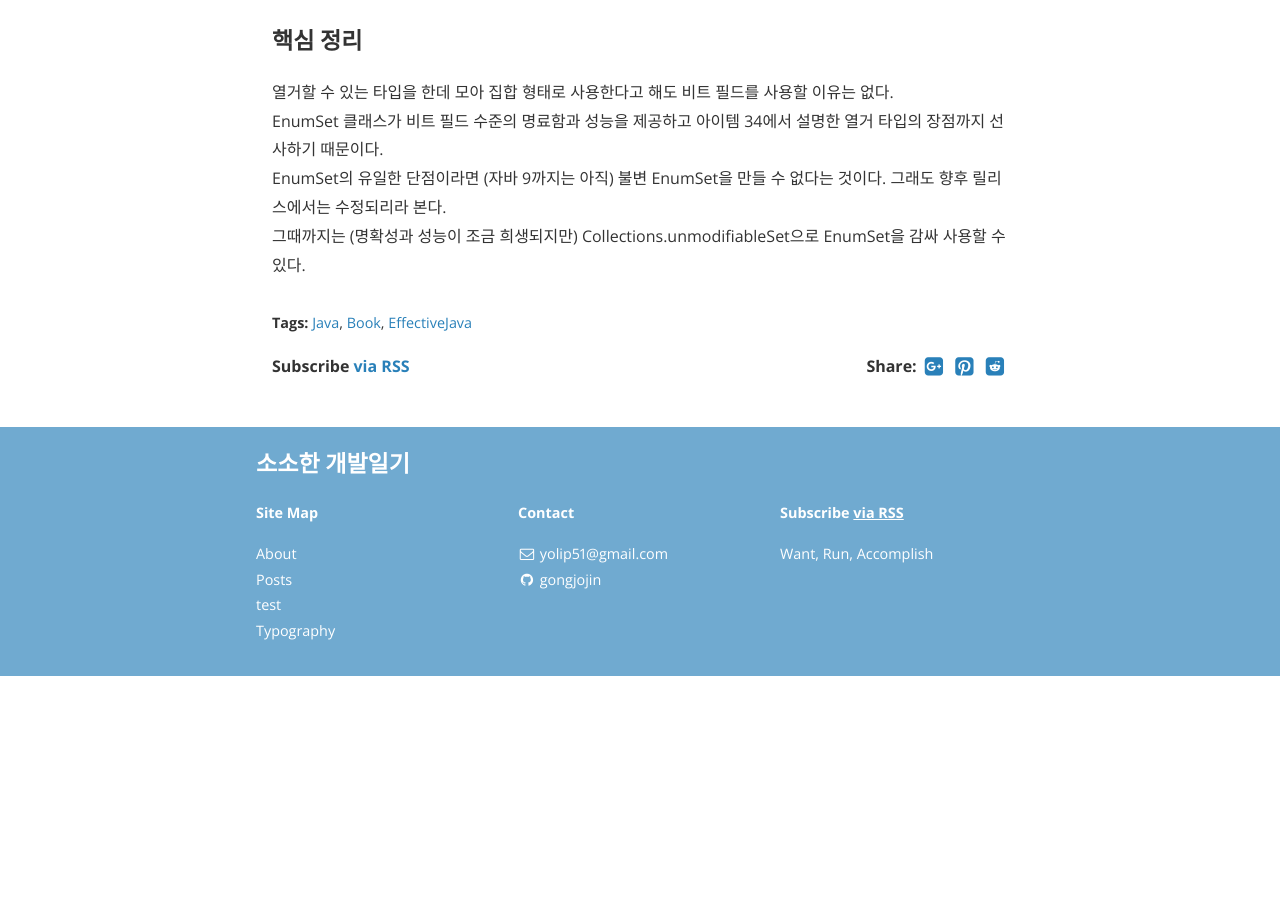
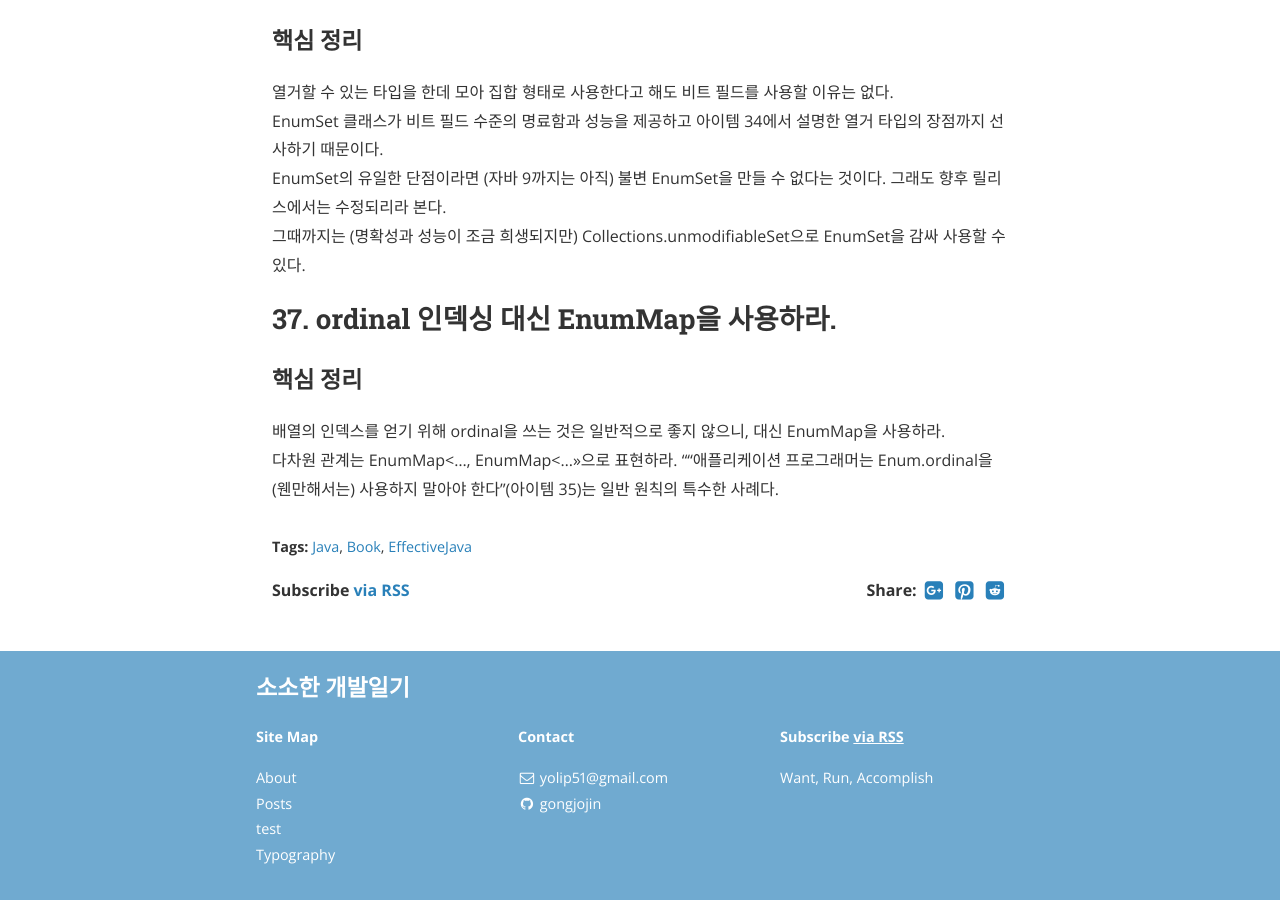
Before and after one commit to gonghojin/gonghojin.github.io, a Jekyll site: the page built from _posts/book/java/effectiveJava/2019-10-21-effectiveJava.md, in a window 1280 px wide and 900 px high, scrolled down 1207 px. Built offline with Jekyll 4.4.1, drawn with Linux system fonts in a browser that asks for light colours; nearby versions of some CDN libraries; comment, search, counter and statistics services are not loaded; before the commit the page ends 1883 px from its top, so only the background shows below that.

Commit message:
Add: 이펙티브자바_37_ordinal 인덱싱 대신 EnumMap을 사용하라

```diff
--- a/_posts/book/java/effectiveJava/2019-10-21-effectiveJava.md
+++ b/_posts/book/java/effectiveJava/2019-10-21-effectiveJava.md
@@ -28,3 +28,8 @@ cover:  "/assets/instacode.png"
 EnumSet 클래스가 비트 필드 수준의 명료함과 성능을 제공하고 아이템 34에서 설명한 열거 타입의 장점까지 선사하기 때문이다.
 EnumSet의 유일한 단점이라면 (자바 9까지는 아직) 불변 EnumSet을 만들 수 없다는 것이다. 그래도 향후 릴리스에서는 수정되리라 본다.
 그때까지는 (명확성과 성능이 조금 희생되지만) Collections.unmodifiableSet으로 EnumSet을 감싸 사용할 수 있다.
+
+## 37. ordinal 인덱싱 대신 EnumMap을 사용하라.
+### 핵심 정리
+배열의 인덱스를 얻기 위해 ordinal을 쓰는 것은 일반적으로 좋지 않으니, 대신 EnumMap을 사용하라.
+다차원 관계는 EnumMap<..., EnumMap<...>>으로 표현하라. ""애플리케이션 프로그래머는 Enum.ordinal을 (웬만해서는) 사용하지 말아야 한다"(아이템 35)는 일반 원칙의 특수한 사례다.
```
